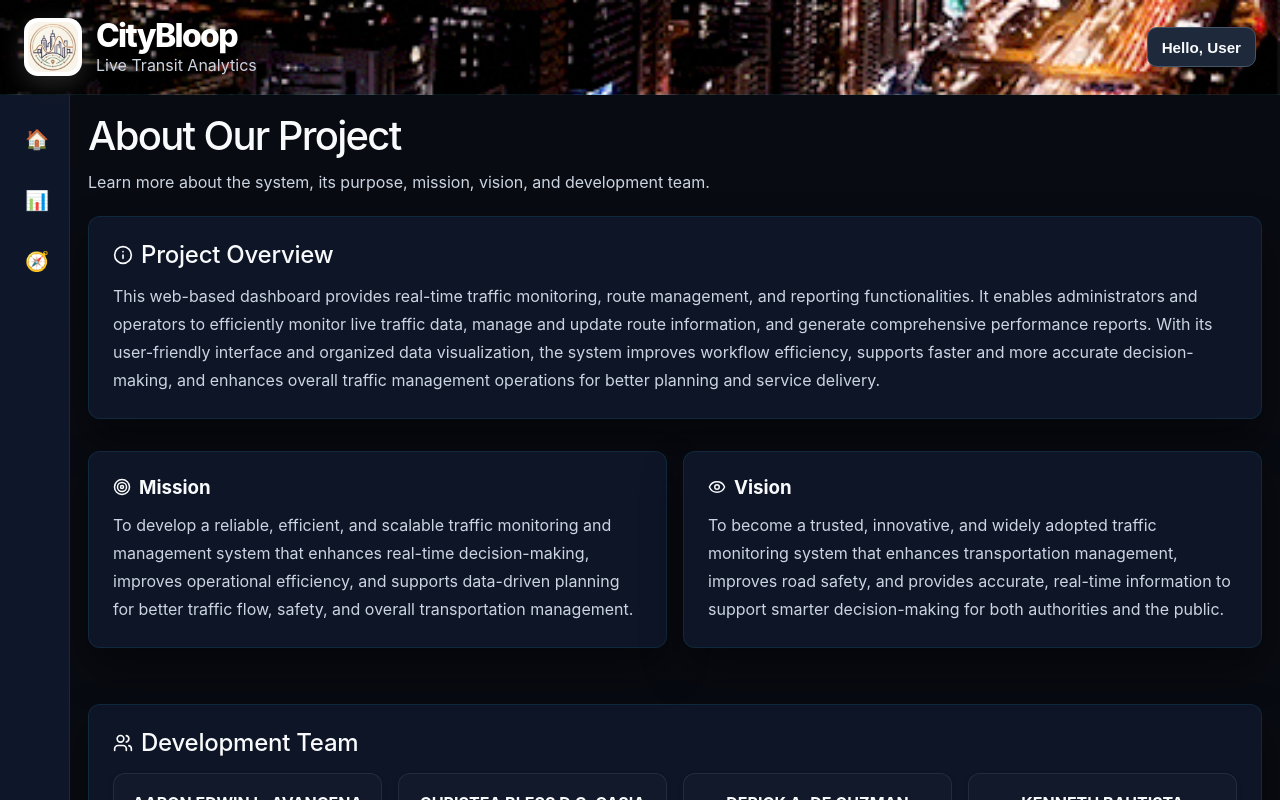
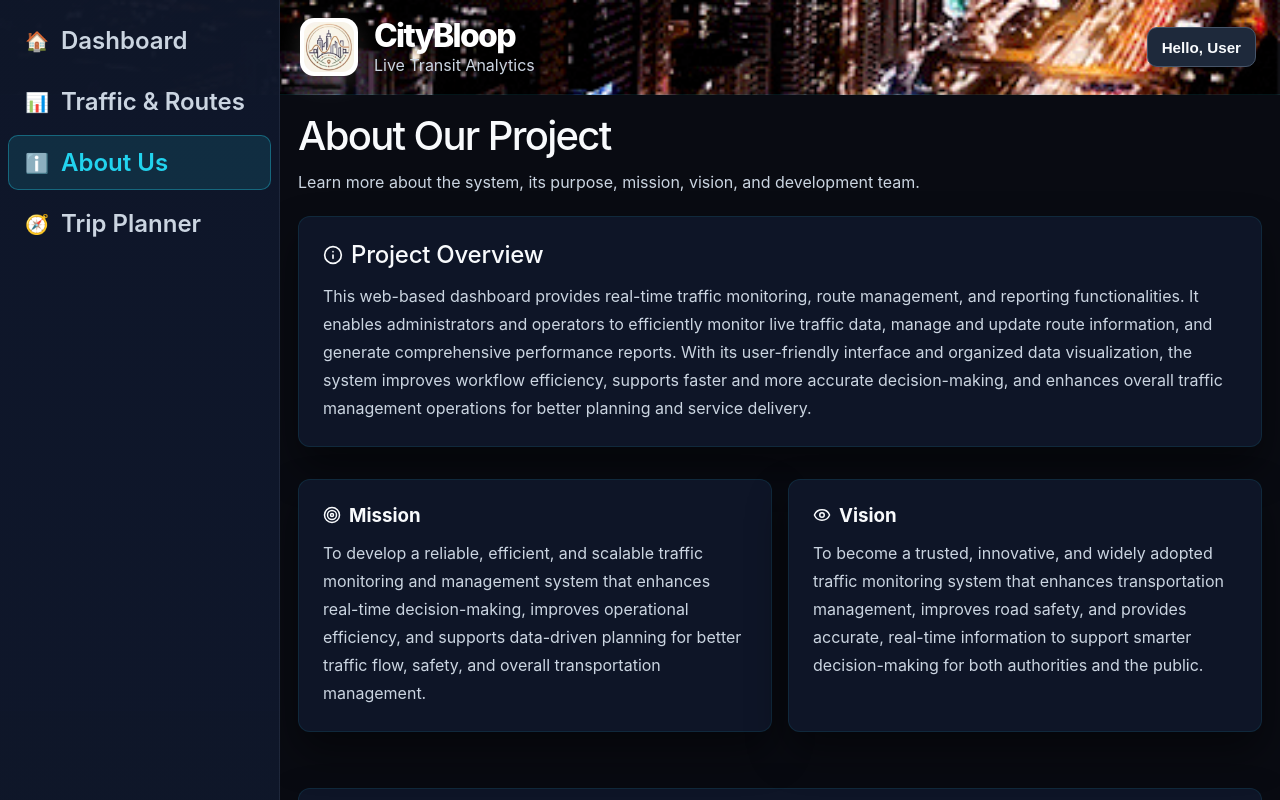
Before and after one commit to Cpe3B-Avancena-AaronEdwin/ElecProj, a React (Vite) app in the folder my-dashboard/: page /about in a window 1280 px wide. Shown: the top 800 px of the page. Built offline with nearby package versions, Linux system fonts and the light colour scheme; no server answers.

Commit message:
update; cleaner ui or navigation bar

```diff
--- a/my-dashboard/src/App.css
+++ b/my-dashboard/src/App.css
@@ -37,7 +37,6 @@ body,
 /* =========================
    HEADER
 ========================= */
-
 .header {
   height: auto;
   background-image: url("/header.gif");
@@ -48,14 +47,17 @@ body,
   display: flex;
   align-items: center;
   justify-content: space-between;
-  padding: 18px 24px;
+  padding: 18px 24px 18px 90px;
   gap: 16px;
+  position: relative;
+  z-index: 20;
+  transition: padding-left 0.25s ease;
 }
 
 .header-left {
   display: flex;
   align-items: center;
-  gap: 14px;
+  gap: 16px;
   flex: 1;
 }
 
@@ -239,29 +241,38 @@ body,
 .layout-body {
   display: flex;
   flex: 1;
+  width: 100%;
   gap: 0;
+  align-items: stretch;
+  position: relative;
 }
 
 .nav-sidebar {
-  width: 70px;
-  min-width: 70px;
-  background: linear-gradient(180deg, rgba(15, 23, 42, 0.95), rgba(15, 23, 42, 0.98));
+  width: 72px;
+  min-width: 72px;
+  background: linear-gradient(180deg, rgba(15, 23, 42, 0.96), rgba(15, 23, 42, 0.98));
   border-right: 1px solid rgba(148, 163, 184, 0.12);
   display: flex;
   flex-direction: column;
   align-items: center;
   padding: 16px 0;
   gap: 8px;
+  overflow: hidden;
+  position: absolute;
+  top: -98px;   /* adjust to your header height */
+  left: 0;
+  bottom: 0;
+  z-index: 40;
   transition: width 0.25s ease;
-  position: relative;
-  z-index: 100;
-  overflow: hidden;
 }
 
 .nav-sidebar:hover {
-  width: 330px;
+  width: 280px;
 }
 
+.main.full-width:has(.nav-sidebar:hover) .header {
+  padding-left: 300px;
+}
 .sidebar-brand {
   display: flex;
   flex-direction: column;
@@ -350,10 +361,18 @@ body,
   opacity: 1;
 }
 
+
 .content {
   flex: 1;
+  min-width: 0;
+  margin-left: 72px;
+  background: var(--color-base);
   overflow-y: auto;
-  background: var(--color-base);
+  transition: margin-left 0.25s ease;
+}
+
+.main.full-width:has(.nav-sidebar:hover) .content {
+  margin-left: 280px;
 }
 
 /* =========================
@@ -799,7 +818,7 @@ body,
     border-bottom: 1px solid rgba(148, 163, 184, 0.12);
     flex-direction: row;
     justify-content: center;
-    padding: 10px 0;
+    padding: 34px 0 16px;
     gap: 0;
   }
 
@@ -849,8 +868,8 @@ body,
 
 @media (max-width: 768px) {
   .header {
-    padding: 14px;
-  }
+  padding: 18px 24px 18px 90px;
+}
 
   .header-title {
     font-size: 1.4rem;
--- a/my-dashboard/src/components/Layout.jsx
+++ b/my-dashboard/src/components/Layout.jsx
@@ -69,18 +69,18 @@ export default function Layout({ children }) {
     closeDropdown();
     navigate("/profile");
   };
-
 const navItems = useMemo(() => {
   const items = [
     { label: "Dashboard", path: "/dashboard", icon: "🏠" },
-      { label: "Data", path: "/data", icon: "📊" },
+    { label: "Traffic & Routes", path: "/traffic", icon: "📊" },
+    { label: "About Us", path: "/about", icon: "ℹ️" },
     { label: "Trip Planner", path: "/trip-planner", icon: "🧭" },
   ];
 
   if (role === "admin") {
     items.push(
-        { label: "User Management", path: "/admin/users", icon: "👤" },
-        { label: "Route Management", path: "/admin", icon: "🛣️" }
+      { label: "Users Information Settings", path: "/admin/users", icon: "👤" },
+      { label: "Manage Routes", path: "/admin", icon: "🗺️" }
     );
   }
 
@@ -90,8 +90,6 @@ export default function Layout({ children }) {
   return (
     <div className="app">
       <div className="main full-width">
-
-        {/* HEADER */}
         <div className="header">
           <div className="header-left">
             <div className="header-icon">
@@ -104,7 +102,6 @@ export default function Layout({ children }) {
             </div>
           </div>
 
-          {/* USER DROPDOWN */}
           <div className="header-right">
             <div className="dropdown-wrapper" ref={dropdownRef}>
               <button
@@ -112,17 +109,24 @@ export default function Layout({ children }) {
                 type="button"
                 className="user-label"
                 onClick={toggleDropdown}
+                aria-haspopup="menu"
+                aria-expanded={dropdownOpen}
               >
                 Hello, {firstName}
               </button>
 
               {dropdownOpen && (
-                <div className="dropdown-menu">
-                  <button className="dropdown-item" onClick={handleProfile}>
+                <div className="dropdown-menu" role="menu">
+                  <button
+                    type="button"
+                    className="dropdown-item"
+                    onClick={handleProfile}
+                  >
                     Profile
                   </button>
 
                   <button
+                    type="button"
                     className="dropdown-item dropdown-item--danger"
                     onClick={handleLogout}
                   >
@@ -138,7 +142,7 @@ export default function Layout({ children }) {
           <aside className="nav-sidebar">
             <nav className="sidebar-menu">
               {navItems.map((item) => {
-                const isActive = location.pathname.startsWith(item.path);
+                const isActive = location.pathname === item.path;
 
                 return (
                   <Link
@@ -154,7 +158,7 @@ export default function Layout({ children }) {
             </nav>
           </aside>
 
-          <div className="content">{children}</div>
+          <main className="content">{children}</main>
         </div>
 
         <SiteFooter />
```
Lines whose indentation alone changed are shown as unchanged.
